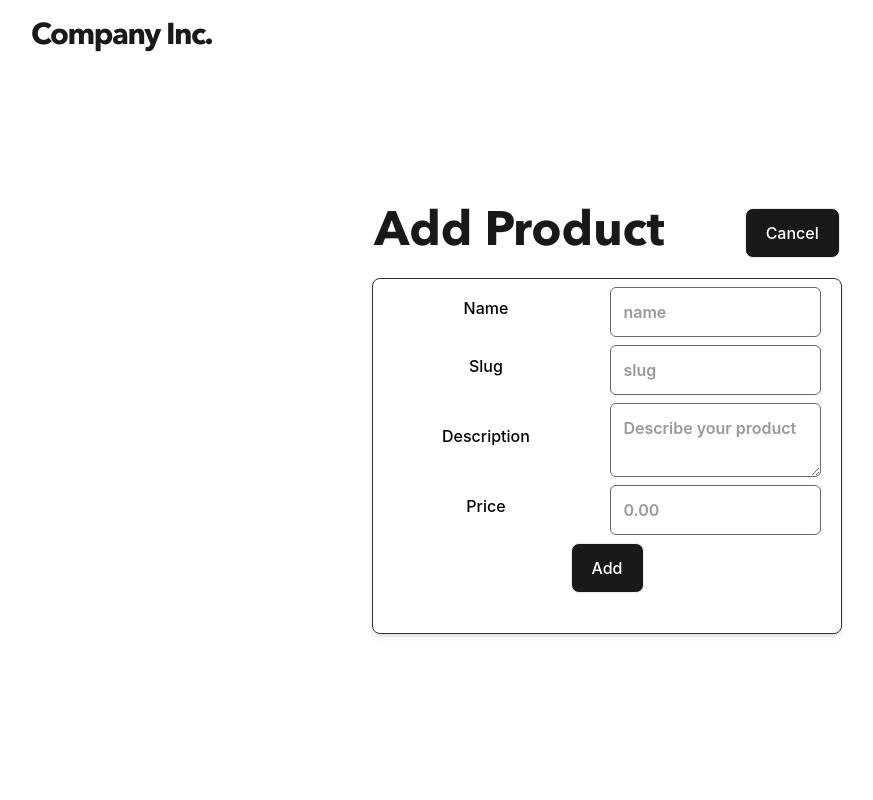
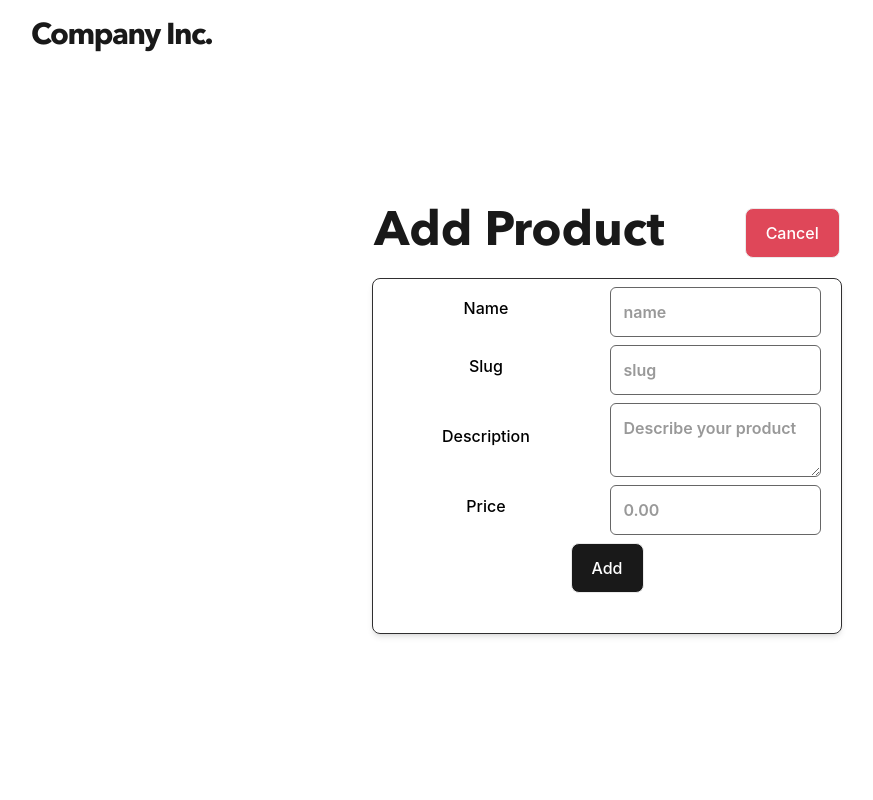
Before and after one commit to jea-ms/laravel-101, a Next.js app in the folder client/: page /products/new in a window 1280 px wide. Shown: the top 800 px of the page, without its empty margins (81-954 px from the left). Built offline with nearby package versions, Linux system fonts and the light colour scheme.

Commit message:
add cancel btn

```diff
--- a/client/components/TitlePage.jsx
+++ b/client/components/TitlePage.jsx
@@ -9,7 +9,7 @@
                     Add
                 </button>
             ) : (
-                <button onClick={onCancel} className='black_btn'>
+                <button onClick={onCancel} className='red_btn'>
                     Cancel
                 </button>
             )}
--- a/client/styles/components.css
+++ b/client/styles/components.css
@@ -46,6 +46,10 @@
   @apply inline-flex items-center px-5 py-3 mt-2 font-medium text-white transition duration-500 ease-in-out transform bg-transparent border rounded-lg bg-gray-900;
 }
 
+.red_btn {
+  @apply inline-flex items-center px-5 py-3 mt-2 font-medium text-white transition duration-500 ease-in-out transform bg-transparent border rounded-lg bg-red;
+}
+
 .prod_options {
   @apply flex flex-grow justify-end flex-wrap px-3;
 }
--- a/client/tailwind.config.js
+++ b/client/tailwind.config.js
@@ -20,6 +20,7 @@
           800: "#333333",
           900: "#191919",
         },
+        red: '#df4759',
       },
     },
   },
```
